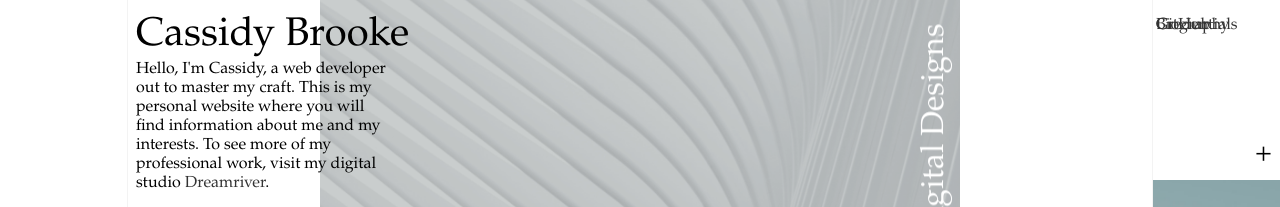
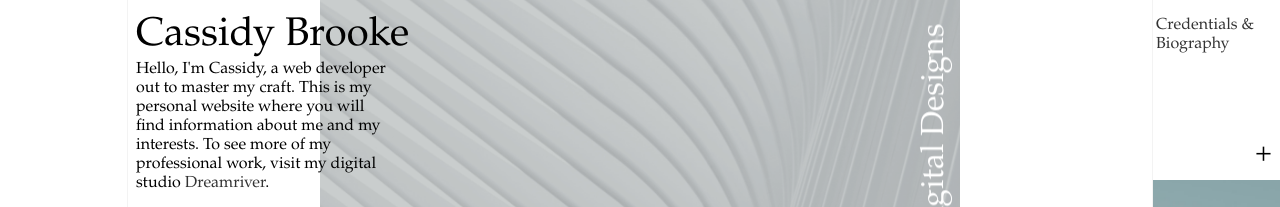
Before and after one commit to cssidy/personal-site, a Jekyll site: the page built from index.html, in a window 1280 px wide. Shown: the top 207 px of the page. Built offline with Jekyll 4.4.1, drawn with Linux system fonts in a browser that asks for light colours; some web fonts are replaced.

Commit message:
Update index.html

```diff
--- a/index.html
+++ b/index.html
@@ -37,9 +37,7 @@ layout: layout
             <span class="info">Hello, I'm Cassidy, a web developer out to master my craft. This is my personal website where you will find information
             about me and my interests. To see more of my professional work, visit my digital studio <a href="http://www.dreamriver.io">Dreamriver</a>.</span>
         </header>
-        <a class="github" href="">Biography</a>
-        <a class="github" href="">Credentials</a>
-        <a class="github" href="https://github.com/cssidy">GitHub</a>
+        <a class="github" href="">Credentials & Biography</a>
     </div>
     <div class="slideshow">
         <div class="slide">
```
